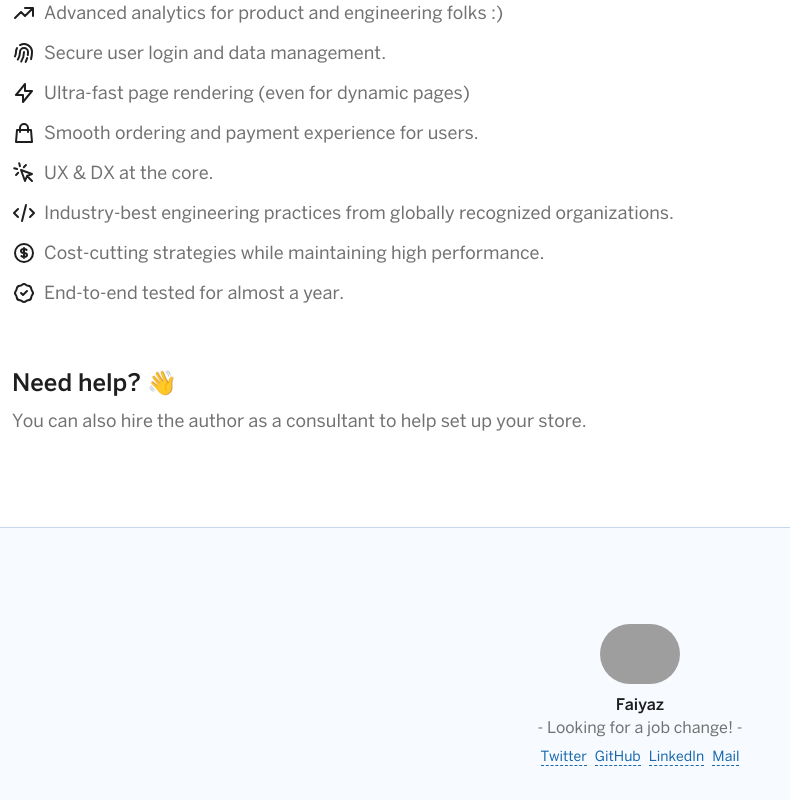
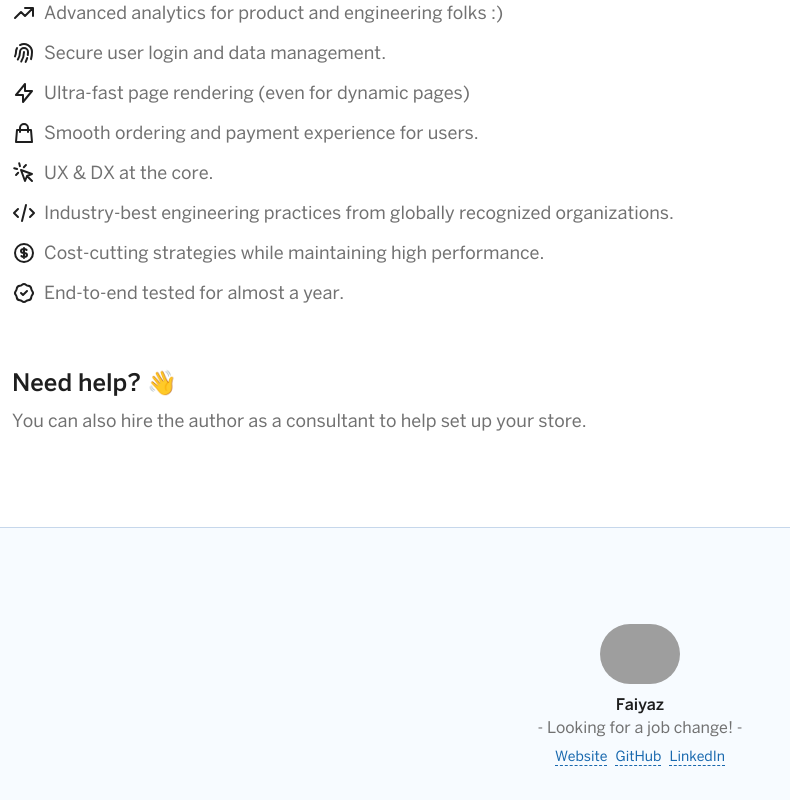
Before and after one commit to yTakkar/ownstore.dev, a Next.js app: page / in a window 1280 px wide. Shown: the part 929-1729 px from the top of the page, without its empty margins (0-790 px from the left). Built offline with nearby package versions, Linux system fonts and the light colour scheme; grey boxes are pictures that could not be loaded.

Commit message:
feat: add website link for author

```diff
--- a/components/footer/Footer.tsx
+++ b/components/footer/Footer.tsx
@@ -9,10 +9,15 @@ interface IFooterProps {}
 const Footer: React.FC<IFooterProps> = props => {
   const links = [
     {
-      url: 'https://twitter.com/shtakkar',
+      url: 'https://faiyaztakkar.dev',
       isExternal: true,
-      label: 'Twitter',
+      label: 'Website',
     },
+    // {
+    //   url: 'https://twitter.com/shtakkar',
+    //   isExternal: true,
+    //   label: 'Twitter',
+    // },
     {
       url: 'https://github.com/yTakkar',
       isExternal: true,
@@ -23,11 +28,11 @@ const Footer: React.FC<IFooterProps> = props => {
       isExternal: true,
       label: 'LinkedIn',
     },
-    {
-      url: 'mailto:www.shtakkar@gmail.com',
-      isExternal: true,
-      label: 'Mail',
-    },
+    // {
+    //   url: 'mailto:www.shtakkar@gmail.com',
+    //   isExternal: true,
+    //   label: 'Mail',
+    // },
   ]
 
   return (
```
